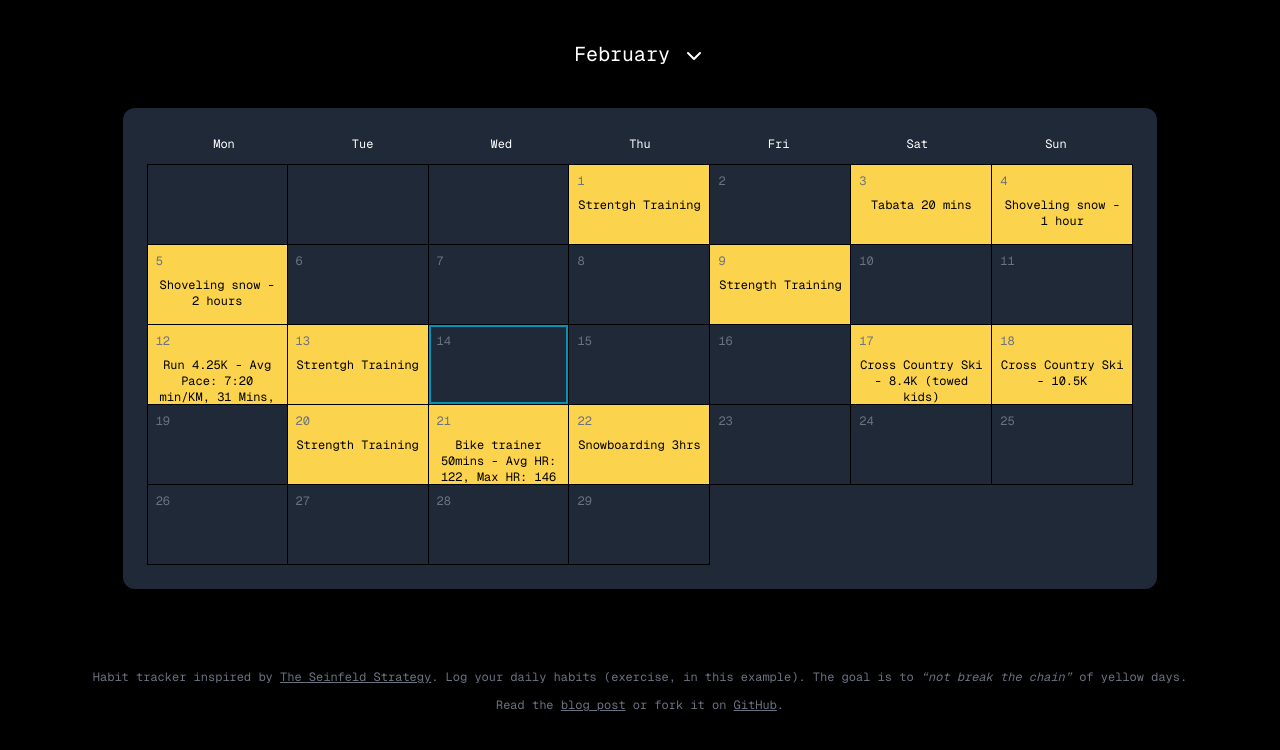
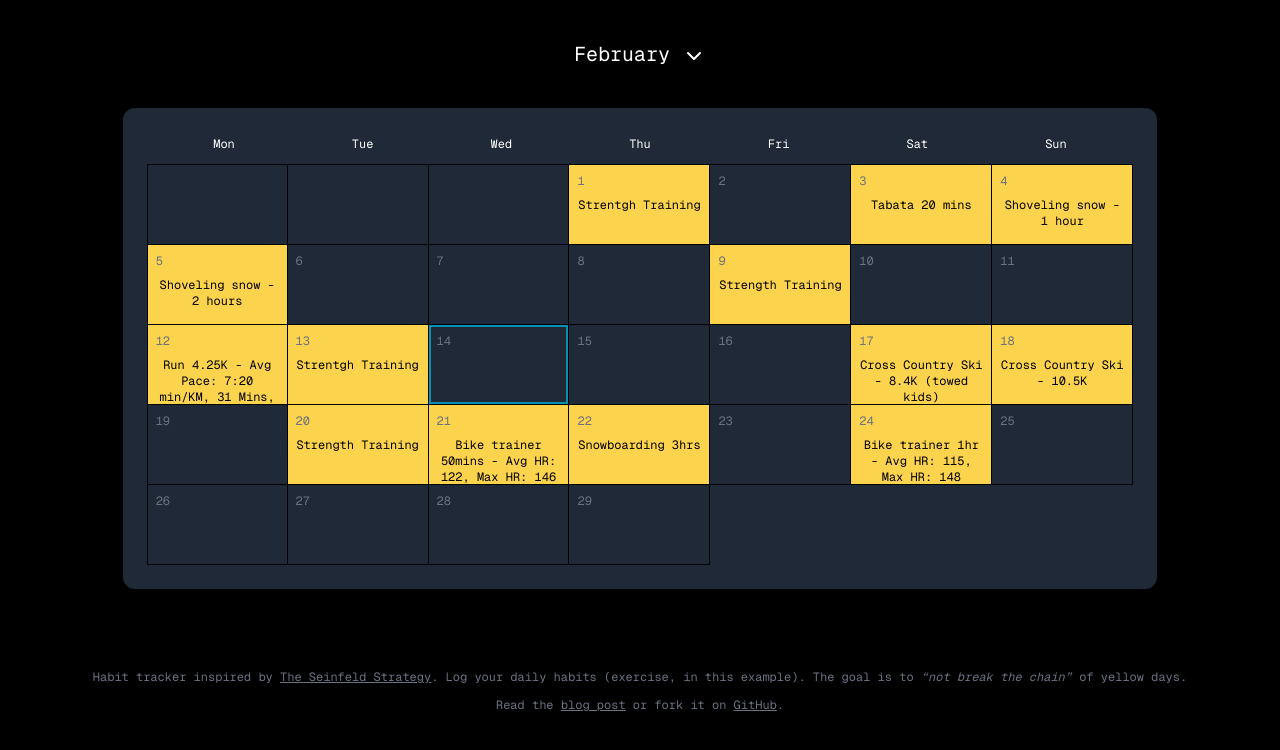
Before and after one commit to scottgallant/seinfeld-calendar, a Next.js app: page / in a window 1280 px wide. Shown: the top 750 px of the page. Built offline with nearby package versions, Linux system fonts and the light colour scheme.

Commit message:
Update specialDates.js

```diff
--- a/src/data/specialDates.js
+++ b/src/data/specialDates.js
@@ -35,6 +35,7 @@ const specialDates = [
   { "date": "2024-02-20", "description": "Strength Training" },
   { "date": "2024-02-21", "description": "Bike trainer 50mins - Avg HR: 122, Max HR: 146" },
   { "date": "2024-02-22", "description": "Snowboarding 3hrs" },
+  { "date": "2024-02-24", "description": "Bike trainer 1hr - Avg HR: 115, Max HR: 148" },
 ];
 
 export default specialDates;
```
